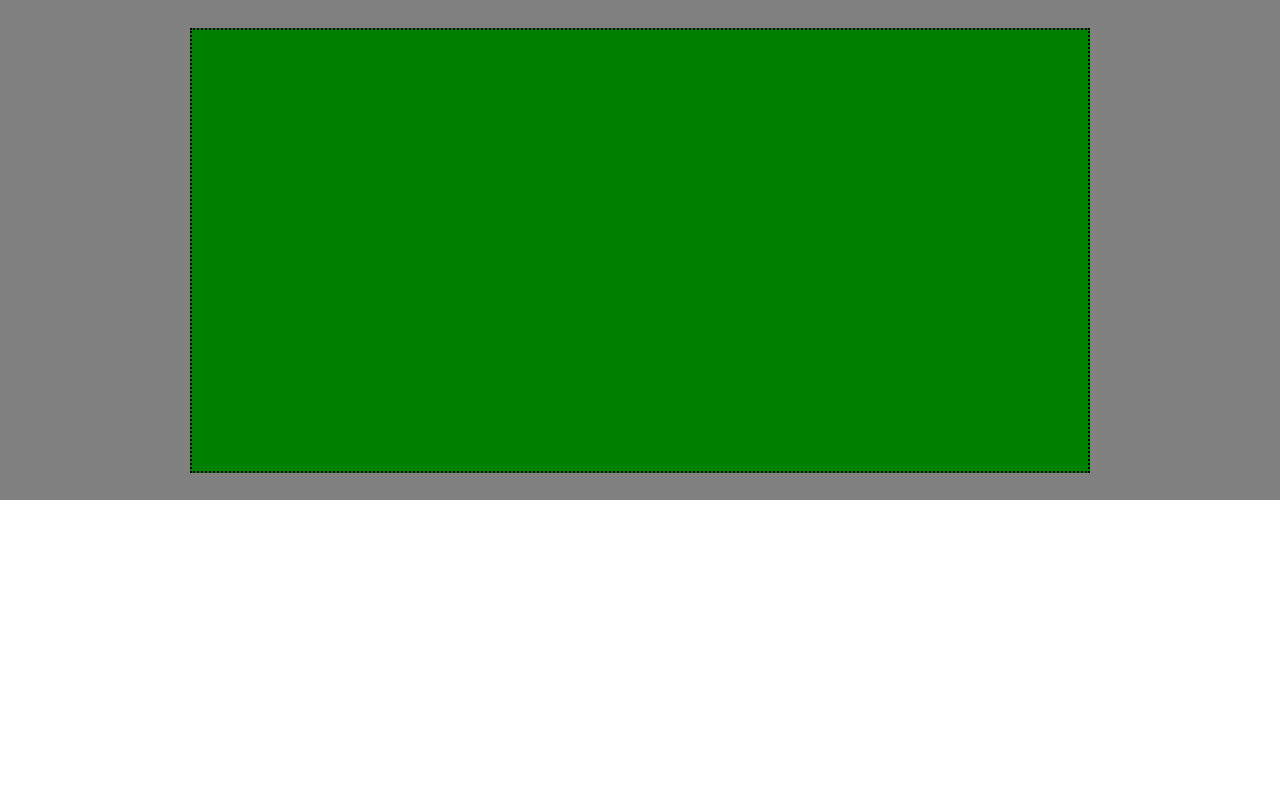
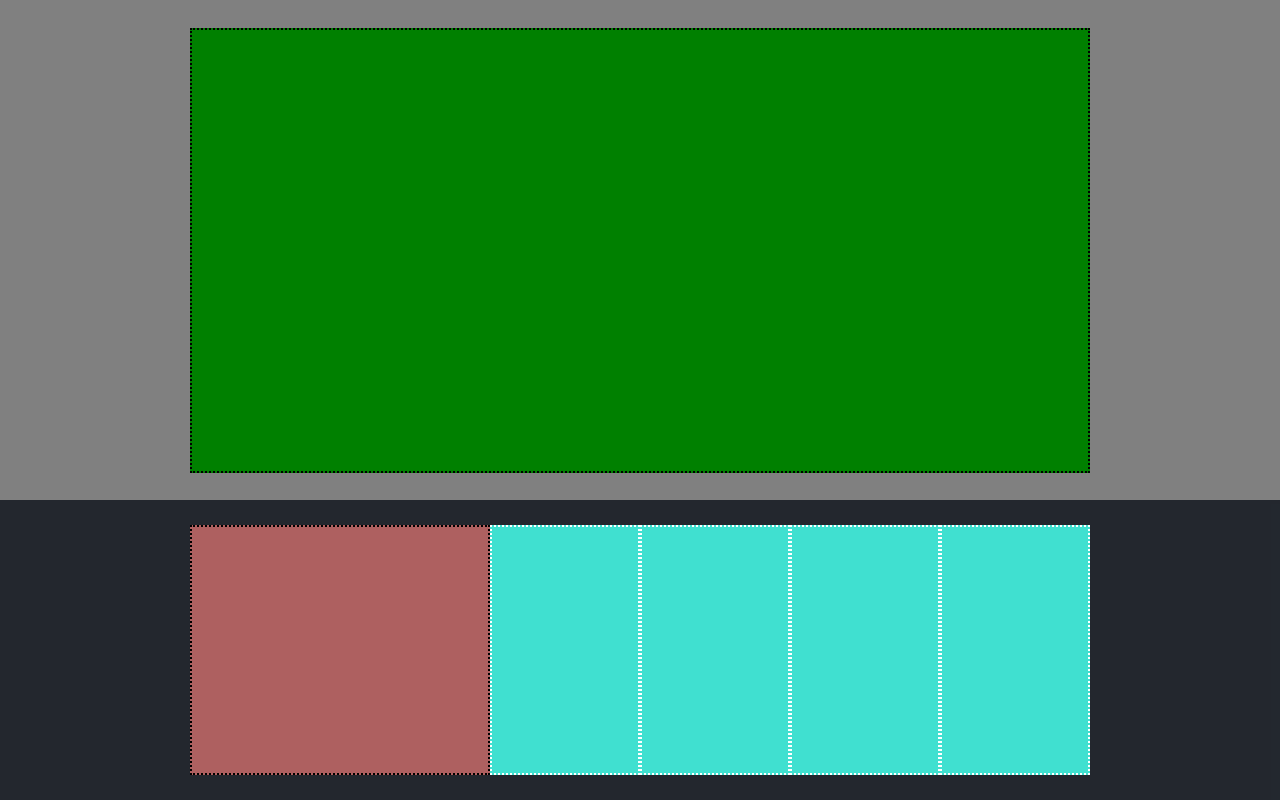
Before and after one commit to FadiAlashqar/htmlcss-struttura-discord, a plain HTML site: page css/index.html in a window 1280 px wide. Shown: the part 1275-2075 px from the top of the page. Before the commit the page ends 1775 px from the top, so only its background shows below. Drawn offline with Linux system fonts and the light colour scheme.

Commit message:
[UPD] blocco 6

```diff
--- a/css/index.html
+++ b/css/index.html
@@ -13,7 +13,7 @@
             <div class="colonna middle-column text-allign">Link link link link link</div>
             <div class="colonna text-allign2">Login</div>
         </div>
-    </hader>
+    </header>
     <main>
         <div class="container2 d-flex blocco1">
             <div class="colonna2"></div>
@@ -33,6 +33,14 @@
         <div class="container4 d-flex blocco3">
             <div class="colonna5"></div>
         </div>
+        <div class="container2 d-flex blocco4">
+            <div class="colonna7"></div>
+            <div class="colonna6"></div>
+            <div class="colonna6"></div>
+            <div class="colonna6"></div>
+            <div class="colonna6"></div>
+        </div>
+    </div>
     </main>
 </body>
 </html>
--- a/css/style.css
+++ b/css/style.css
@@ -82,3 +82,18 @@
     background-color: green;
     border: 2px dotted black;
 }
+.blocco4{
+    background-color: rgba(9, 14, 22, 0.896);
+}
+.colonna6{
+    height: 250px;
+    width: 150px;
+    background-color: turquoise;
+    border: 2px dotted white;
+}
+.colonna7{
+    height: 250px;
+    width: 300px;
+    background-color: rgb(174, 96, 96);
+    border: 2px dotted black;
+}
```
